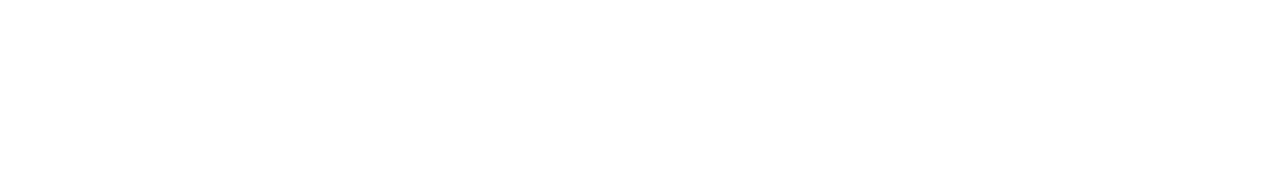
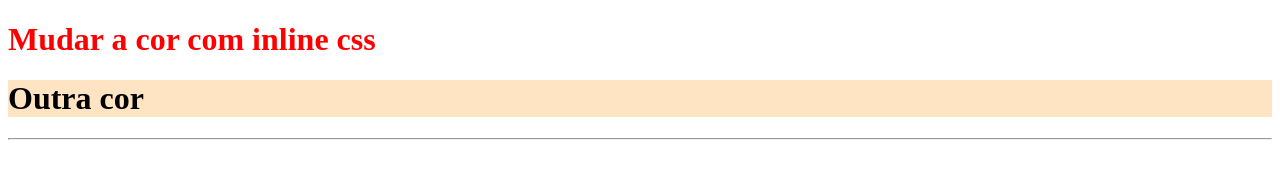
Before and after one commit to Alcidiano/07-03-html, a plain HTML site: page index.html in a window 1280 px wide. Drawn offline with Linux system fonts and the light colour scheme.

Commit message:
01inline css

```diff
--- a/css/style.css
+++ b/css/style.css
@@ -0,0 +1,3 @@
+/* body{background-color: aqua;
+
+} */
--- a/index.html
+++ b/index.html
@@ -3,9 +3,15 @@
 <head>
     <meta charset="UTF-8">
     <meta name="viewport" content="width=device-width, initial-scale=1.0">
-    <title>Document</title>
+    <link rel="stylesheet" href="css/style.css">
+    <title>Aprendendo Css</title>
 </head>
 <body>
 
+    <!-- 1Inline css -->
+
+    <h1 style="color: red"> Mudar a cor com inline css</h1>
+    <h1 style="background-color: bisque;" >Outra cor</h1>
+    <hr>
 </body>
 </html>
```
